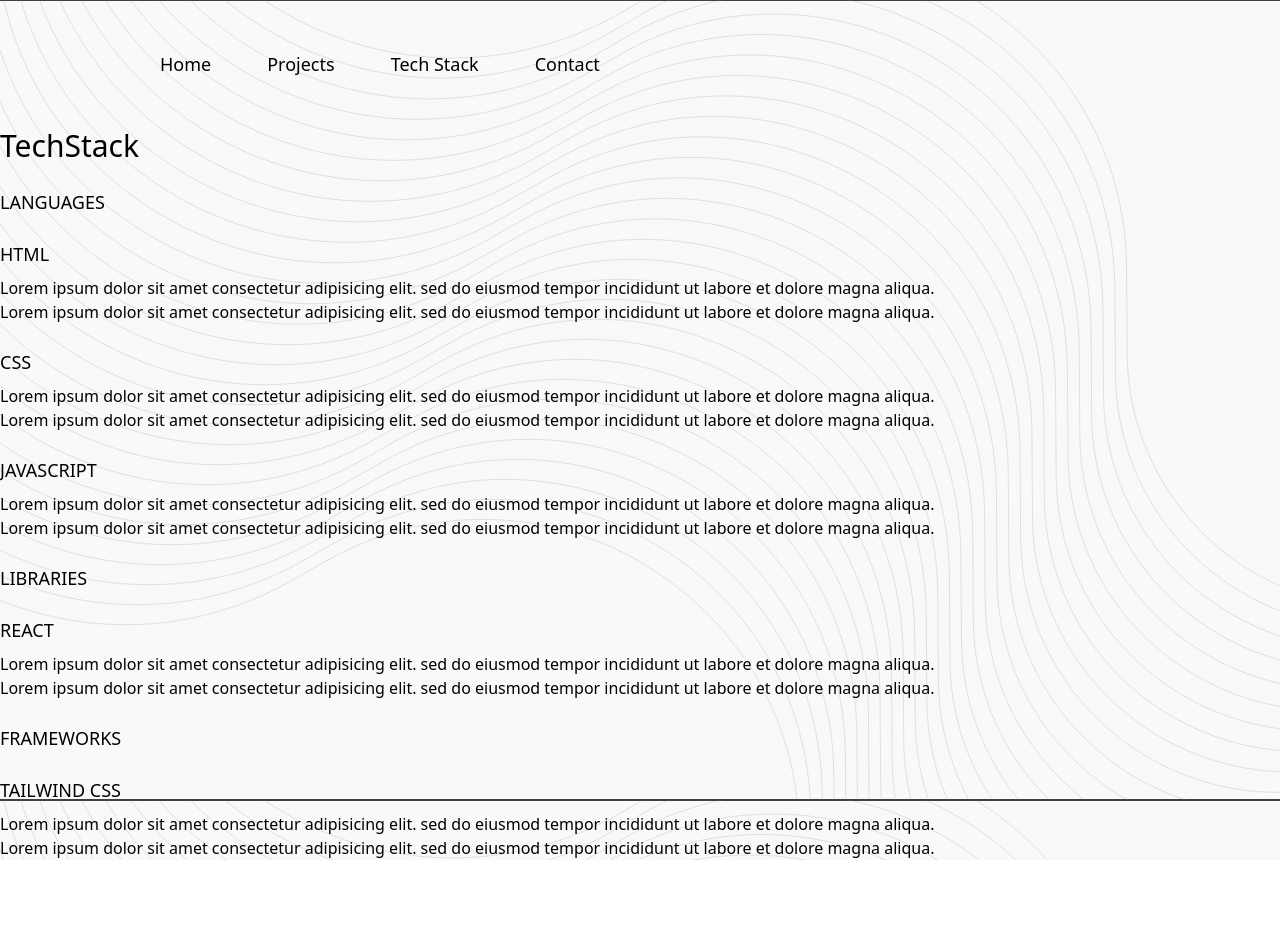
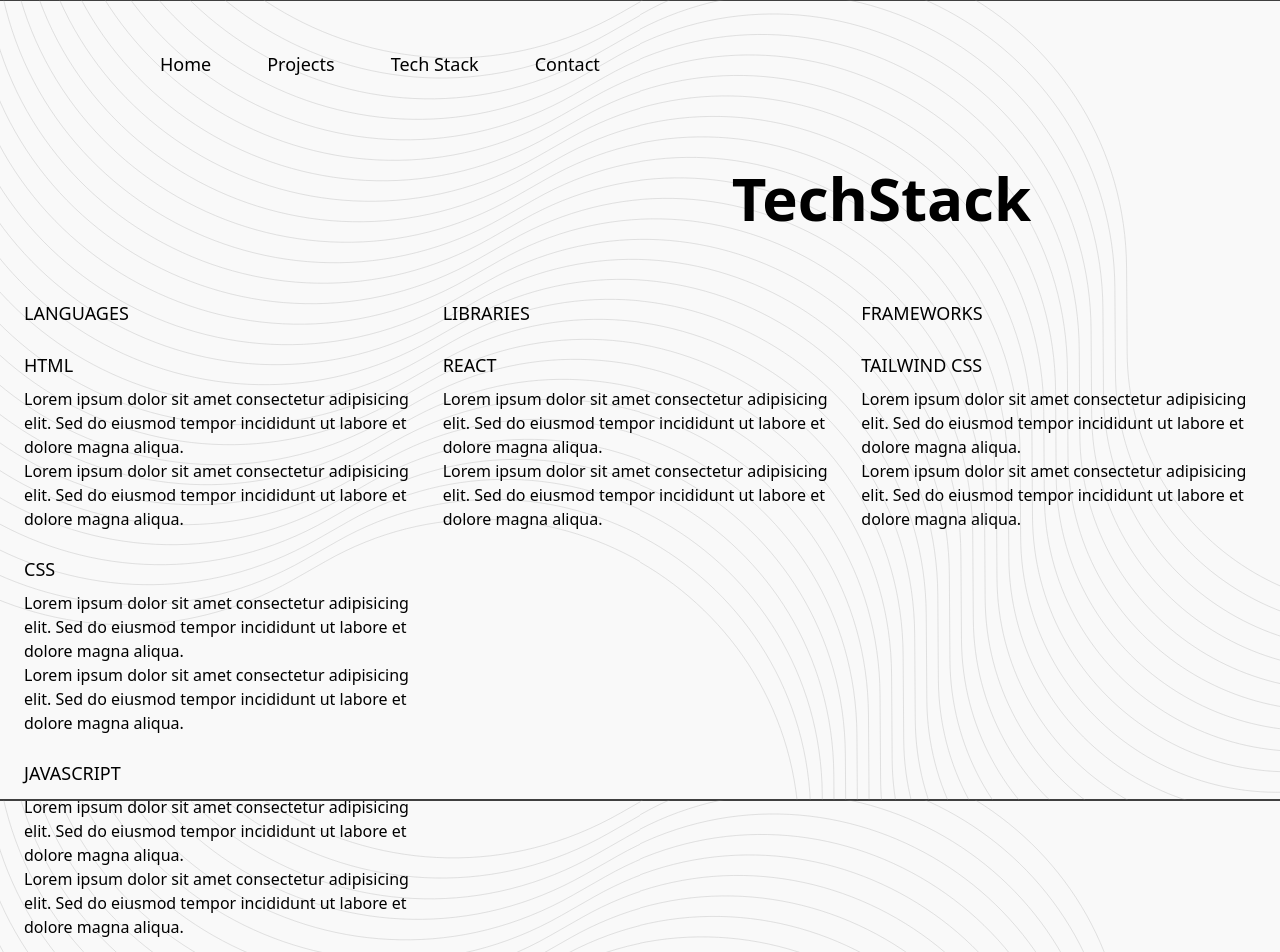
Before and after one commit to Taf-s/my-react-appv2, a React (Create React App) app: page /tech-stack in a window 1280 px wide. Shown: the top 952 px of the page. Before the commit the page ends 860 px from the top, so only its background shows below. Built offline with nearby package versions, Linux system fonts and the light colour scheme.

Commit message:
added styling to the Tech Stack component

```diff
--- a/src/components/Home/Home.js
+++ b/src/components/Home/Home.js
@@ -4,7 +4,7 @@
 
 const Home = () => {
   return (
-    <div className="relative top-[174px] left-[623px] w-[517px] h-[123px] items-center">
+    <div className="relative top-10 left-[623px] w-[517px] h-[123px] items-center">
       <h1 className="text-black text-6xl font-bold text-center">
         Tafara Sithole
       </h1>
--- a/src/components/TechStack/TechStack.js
+++ b/src/components/TechStack/TechStack.js
@@ -3,86 +3,90 @@
 const TechStack = () => {
   return (
     <div>
+      <div className="relative top-10 left-[623px] w-[517px] h-[123px] items-center">
+        <h1 className="text-black text-6xl font-bold text-center">TechStack</h1>
+      </div>
+
+      <div className="container mx-auto p-6">
+        <div className="grid grid-cols-1 md:grid-cols-3 gap-6">
           <div>
-        <h1 className="services-title text-black text-3xl font-medium">
-          TechStack
-        </h1>
+            <h2 className="subtitle-1 text-black text-lg font-medium mt-6 mb-2">
+              LANGUAGES
+            </h2>
+            <div className="mt-4">
+              <h3 className="subtitle-1 text-black text-lg font-medium mt-6 mb-2">
+                HTML
+              </h3>
+              <p>
+                Lorem ipsum dolor sit amet consectetur adipisicing elit. Sed do
+                eiusmod tempor incididunt ut labore et dolore magna aliqua.
+                <br />
+                Lorem ipsum dolor sit amet consectetur adipisicing elit. Sed do
+                eiusmod tempor incididunt ut labore et dolore magna aliqua.
+              </p>
+            </div>
+            <div className="mt-4">
+              <h3 className="subtitle-1 text-black text-lg font-medium mt-6 mb-2">
+                CSS
+              </h3>
+              <p>
+                Lorem ipsum dolor sit amet consectetur adipisicing elit. Sed do
+                eiusmod tempor incididunt ut labore et dolore magna aliqua.
+                <br />
+                Lorem ipsum dolor sit amet consectetur adipisicing elit. Sed do
+                eiusmod tempor incididunt ut labore et dolore magna aliqua.
+              </p>
+            </div>
+            <div className="mt-4">
+              <h3 className="subtitle-1 text-black text-lg font-medium mt-6 mb-2">
+                JAVASCRIPT
+              </h3>
+              <p>
+                Lorem ipsum dolor sit amet consectetur adipisicing elit. Sed do
+                eiusmod tempor incididunt ut labore et dolore magna aliqua.
+                <br />
+                Lorem ipsum dolor sit amet consectetur adipisicing elit. Sed do
+                eiusmod tempor incididunt ut labore et dolore magna aliqua.
+              </p>
+            </div>
           </div>
 
           <div>
-        <h2 className="subtitle-1 text-black text-lg font-medium mt-6 mb-2 ">
-          LANGUAGES
+            <h2 className="subtitle-1 text-black text-lg font-medium mt-6 mb-2">
+              LIBRARIES
             </h2>
+            <div className="mt-4">
+              <h3 className="subtitle-1 text-black text-lg font-medium mt-6 mb-2">
+                REACT
+              </h3>
+              <p>
+                Lorem ipsum dolor sit amet consectetur adipisicing elit. Sed do
+                eiusmod tempor incididunt ut labore et dolore magna aliqua.
+                <br />
+                Lorem ipsum dolor sit amet consectetur adipisicing elit. Sed do
+                eiusmod tempor incididunt ut labore et dolore magna aliqua.
+              </p>
+            </div>
           </div>
 
           <div>
-        <h3 className="subtitle-1 text-black text-lg font-medium mt-6 mb-2 ">
-          HTML
+            <h2 className="subtitle-1 text-black text-lg font-medium mt-6 mb-2">
+              FRAMEWORKS
+            </h2>
+            <div className="mt-4">
+              <h3 className="subtitle-1 text-black text-lg font-medium mt-6 mb-2">
+                TAILWIND CSS
               </h3>
               <p>
-          Lorem ipsum dolor sit amet consectetur adipisicing elit. sed do
+                Lorem ipsum dolor sit amet consectetur adipisicing elit. Sed do
                 eiusmod tempor incididunt ut labore et dolore magna aliqua.
-          <br /> Lorem ipsum dolor sit amet consectetur adipisicing elit. sed do
+                <br />
+                Lorem ipsum dolor sit amet consectetur adipisicing elit. Sed do
                 eiusmod tempor incididunt ut labore et dolore magna aliqua.
               </p>
             </div>
-
-      <div>
-        <h3 className="subtitle-1 text-black text-lg font-medium mt-6 mb-2 ">
-          CSS
-        </h3>
-        <p>
-          Lorem ipsum dolor sit amet consectetur adipisicing elit. sed do
-          eiusmod tempor incididunt ut labore et dolore magna aliqua.
-          <br /> Lorem ipsum dolor sit amet consectetur adipisicing elit. sed do
-          eiusmod tempor incididunt ut labore et dolore magna aliqua.
-        </p>
           </div>
-
-      <div>
-        <h3 className="subtitle-1 text-black text-lg font-medium mt-6 mb-2 ">
-          JAVASCRIPT
-        </h3>
-        <p>
-          Lorem ipsum dolor sit amet consectetur adipisicing elit. sed do
-          eiusmod tempor incididunt ut labore et dolore magna aliqua.
-          <br /> Lorem ipsum dolor sit amet consectetur adipisicing elit. sed do
-          eiusmod tempor incididunt ut labore et dolore magna aliqua.
-        </p>
         </div>
-
-      <div>
-        <h2 className="subtitle-1 text-black text-lg font-medium mt-6 mb-2 ">
-          LIBRARIES
-        </h2>
-      </div>
-      <div>
-        <h3 className="subtitle-1 text-black text-lg font-medium mt-6 mb-2 ">
-          REACT
-        </h3>
-        <p>
-          Lorem ipsum dolor sit amet consectetur adipisicing elit. sed do
-          eiusmod tempor incididunt ut labore et dolore magna aliqua.
-          <br /> Lorem ipsum dolor sit amet consectetur adipisicing elit. sed do
-          eiusmod tempor incididunt ut labore et dolore magna aliqua.
-        </p>
-      </div>
-
-      <div>
-        <h2 className="subtitle-1 text-black text-lg font-medium mt-6 mb-2 ">
-          FRAMEWORKS
-        </h2>
-      </div>
-      <div>
-        <h3 className="subtitle-1 text-black text-lg font-medium mt-6 mb-2 ">
-          TAILWIND CSS
-        </h3>
-        <p>
-          Lorem ipsum dolor sit amet consectetur adipisicing elit. sed do
-          eiusmod tempor incididunt ut labore et dolore magna aliqua.
-          <br /> Lorem ipsum dolor sit amet consectetur adipisicing elit. sed do
-          eiusmod tempor incididunt ut labore et dolore magna aliqua.
-        </p>
       </div>
     </div>
   );
```
Lines whose indentation alone changed are shown as unchanged.
